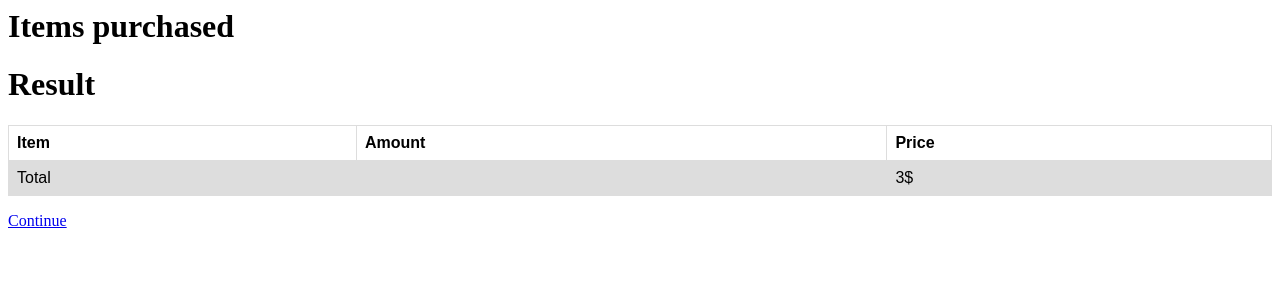
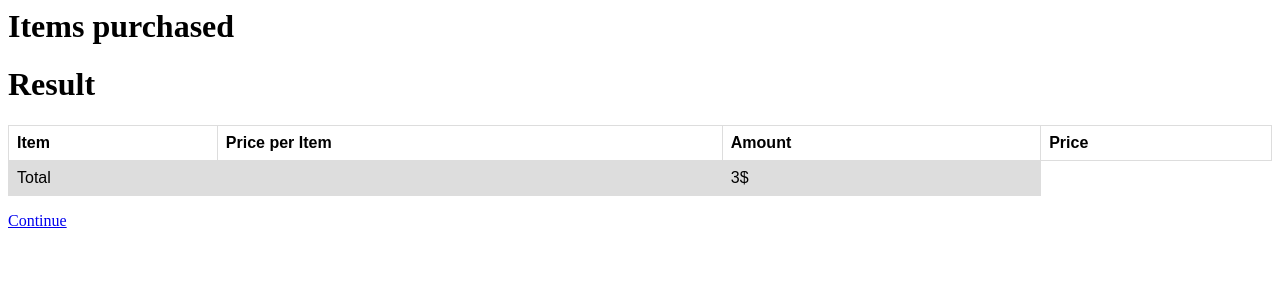
Before and after one commit to khanhduyn/price_estimate, a Flask app: template src/templates/results.html in a window 1280 px wide. Shown: the top 300 px of the page. Run offline with Flask 2, Linux system fonts and the light colour scheme; the template is opened without the code that fills it, so the values that code supplies are empty.

Commit message:
Add price

```diff
--- a/src/app.py
+++ b/src/app.py
@@ -5,10 +5,103 @@ from googleapiclient import discovery
 
 import os
 import cv2
-from skimage import io
+# from skimage import io
 import json
 
 ENGINE_IMG_SIZE = 299
+item_list = \
+[{'name': 'None', 'price': 5},
+ {'name': 'person', 'price': 5},
+ {'name': 'bicycle', 'price': 5},
+ {'name': 'car', 'price': 5},
+ {'name': 'motorcycle', 'price': 5},
+ {'name': 'airplane', 'price': 5},
+ {'name': 'bus', 'price': 5},
+ {'name': 'train', 'price': 5},
+ {'name': 'truck', 'price': 5},
+ {'name': 'boat', 'price': 5},
+ {'name': 'traffic light', 'price': 5},
+ {'name': 'fire hydrant', 'price': 5},
+ {'name': 'street sign', 'price': 5},
+ {'name': 'stop sign', 'price': 5},
+ {'name': 'parking meter', 'price': 5},
+ {'name': 'bench', 'price': 5},
+ {'name': 'bird', 'price': 5},
+ {'name': 'cat', 'price': 5},
+ {'name': 'dog', 'price': 5},
+ {'name': 'horse', 'price': 5},
+ {'name': 'sheep', 'price': 5},
+ {'name': 'cow', 'price': 5},
+ {'name': 'elephant', 'price': 5},
+ {'name': 'bear', 'price': 5},
+ {'name': 'zebra', 'price': 5},
+ {'name': 'giraffe', 'price': 5},
+ {'name': 'hat', 'price': 5},
+ {'name': 'backpack', 'price': 5},
+ {'name': 'umbrella', 'price': 5},
+ {'name': 'shoe', 'price': 5},
+ {'name': 'eye glasses', 'price': 5},
+ {'name': 'handbag', 'price': 5},
+ {'name': 'tie', 'price': 5},
+ {'name': 'suitcase', 'price': 5},
+ {'name': 'frisbee', 'price': 5},
+ {'name': 'skis', 'price': 5},
+ {'name': 'snowboard', 'price': 5},
+ {'name': 'sports ball', 'price': 5},
+ {'name': 'kite', 'price': 5},
+ {'name': 'baseball bat', 'price': 5},
+ {'name': 'baseball glove', 'price': 5},
+ {'name': 'skateboard', 'price': 5},
+ {'name': 'surfboard', 'price': 5},
+ {'name': 'tennis racket', 'price': 5},
+ {'name': 'bottle', 'price': 5},
+ {'name': 'plate', 'price': 5},
+ {'name': 'wine glass', 'price': 5},
+ {'name': 'cup', 'price': 5},
+ {'name': 'fork', 'price': 5},
+ {'name': 'knife', 'price': 5},
+ {'name': 'spoon', 'price': 5},
+ {'name': 'bowl', 'price': 5},
+ {'name': 'banana', 'price': 5},
+ {'name': 'apple', 'price': 5},
+ {'name': 'sandwich', 'price': 5},
+ {'name': 'orange', 'price': 5},
+ {'name': 'broccoli', 'price': 5},
+ {'name': 'carrot', 'price': 5},
+ {'name': 'hot dog', 'price': 5},
+ {'name': 'pizza', 'price': 5},
+ {'name': 'donut', 'price': 5},
+ {'name': 'cake', 'price': 5},
+ {'name': 'chair', 'price': 5},
+ {'name': 'couch', 'price': 5},
+ {'name': 'potted plant', 'price': 5},
+ {'name': 'bed', 'price': 5},
+ {'name': 'mirror', 'price': 5},
+ {'name': 'dining table', 'price': 5},
+ {'name': 'window', 'price': 5},
+ {'name': 'desk', 'price': 5},
+ {'name': 'toilet', 'price': 5},
+ {'name': 'door', 'price': 5},
+ {'name': 'tv', 'price': 5},
+ {'name': 'laptop', 'price': 5},
+ {'name': 'mouse', 'price': 5},
+ {'name': 'remote', 'price': 5},
+ {'name': 'keyboard', 'price': 5},
+ {'name': 'cell phone', 'price': 5},
+ {'name': 'microwave', 'price': 5},
+ {'name': 'oven', 'price': 5},
+ {'name': 'toaster', 'price': 5},
+ {'name': 'sink', 'price': 5},
+ {'name': 'refrigerator', 'price': 5},
+ {'name': 'blender', 'price': 5},
+ {'name': 'book', 'price': 5},
+ {'name': 'clock', 'price': 5},
+ {'name': 'vase', 'price': 5},
+ {'name': 'scissors', 'price': 5},
+ {'name': 'teddy bear', 'price': 5},
+ {'name': 'hair drier', 'price': 5},
+ {'name': 'toothbrush', 'price': 5},
+ {'name': 'hair brush', 'price': 5}]
 
 app = Flask(__name__)
 dropzone = Dropzone(app)
@@ -140,6 +233,37 @@ def draw_box(image, boxes):
 def estimate(res):
     num_of_detections = int(res['num_detections'])
     detection_classes = res['detection_classes']
+    detection_scores = res['detection_scores']
+
+    total_price = 0.0
+    total_item_price = 0.0
+    purchases_amount = dict()
+    purchases_item_price = dict()
+
+    for i in range(num_of_detections):
+        if detection_scores[i] < 0.4:
+            continue
+
+        purchases_amount[item_list[int(detection_classes[i])]['name']] = 0
+        purchases_item_price[item_list[int(detection_classes[i])]['name']] = 0.0
+
+    for i in range(num_of_detections):
+        if detection_scores[i] < 0.4:
+            continue
+
+        purchases_amount[item_list[int(detection_classes[i])]['name']] += 1
+        purchases_item_price[item_list[int(detection_classes[i])]['name']] += item_list[int(detection_classes[i])]['price']
+        total_price += item_list[int(detection_classes[i])]['price']
+
+    return purchases_amount, purchases_item_price, total_price
+
+
+def test_json(json_path):
+    with open(json_path) as f:
+        res = json.load(f)
+        purchases = estimate(res)
+
+        print(purchases)
 
 
 if __name__ == '__main__':
--- a/src/templates/results.html
+++ b/src/templates/results.html
@@ -36,6 +36,7 @@ tr:nth-child(even) {
     <table>
         <tr>
             <th>Item</th>
+            <th>Price per Item</th>
             <th>Amount</th>
             <th>Price</th>
         </tr>
```
